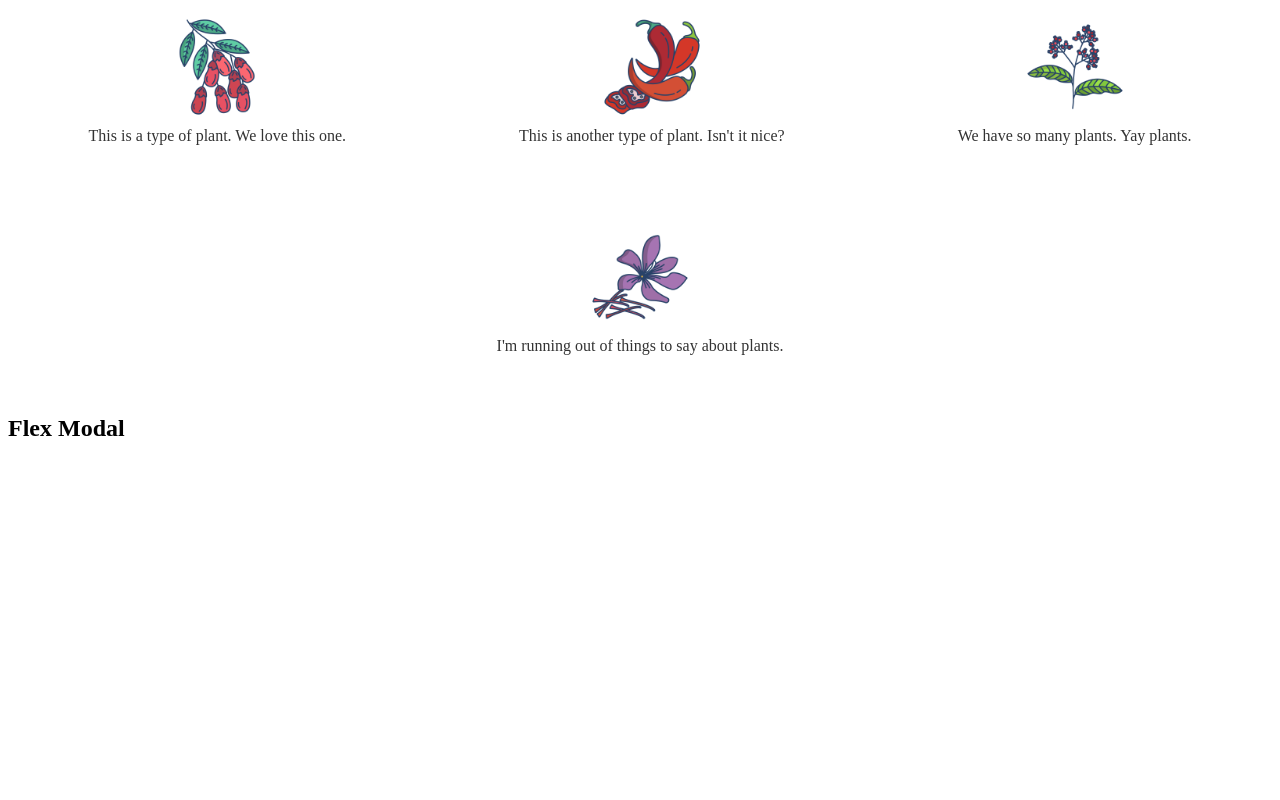
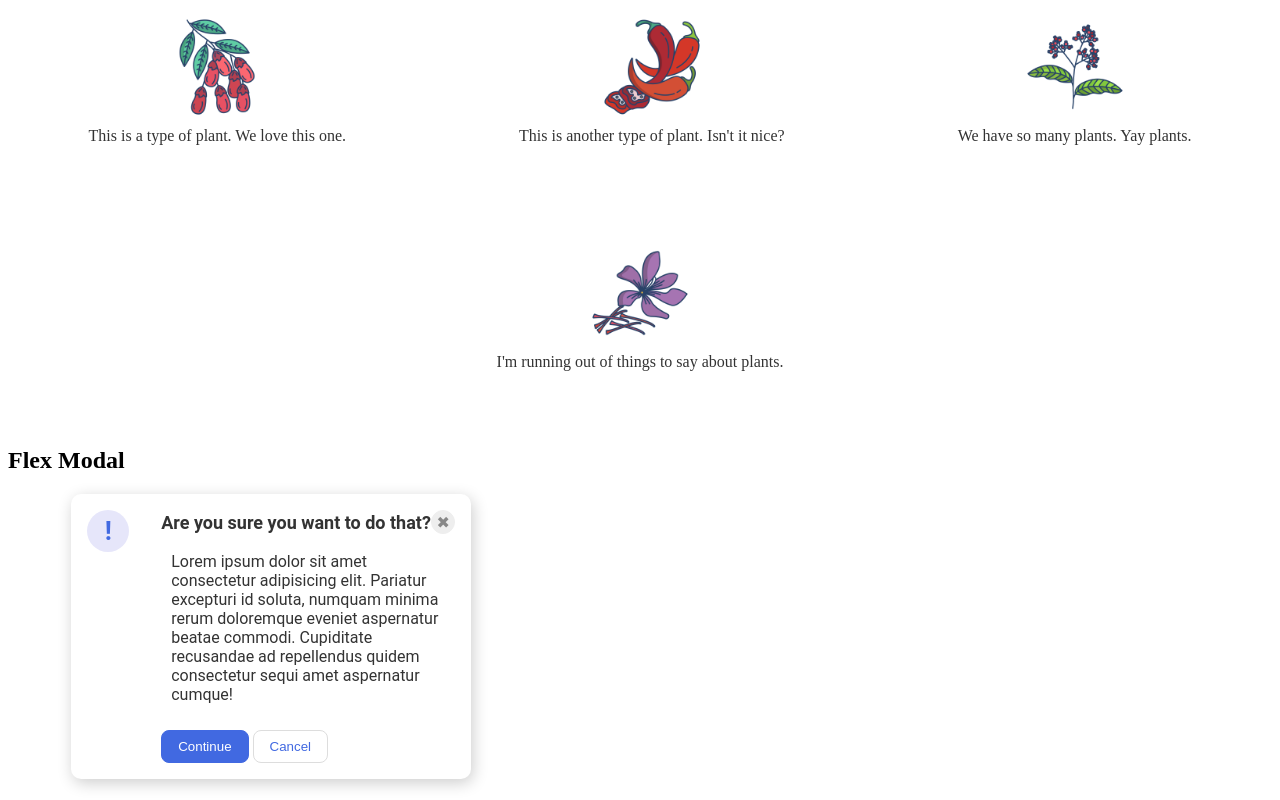
Before and after one commit to tejaun/exploring-css-flex, a plain HTML site: page index.html in a window 1280 px wide. Shown: the part 1144-1944 px from the top of the page. Before the commit the page ends 1605 px from the top, so only its background shows below. Drawn offline with Linux system fonts and the light colour scheme.

Commit message:
Added Modal exercise.

```diff
--- a/index.html
+++ b/index.html
@@ -105,7 +105,25 @@
     </div>
 
     <h2>Flex Modal</h2>
-    <p></p>
+    <section class="flex-modal">
+      <div class="modal">
+        <div class="icon">!</div>
+        <div class="container">
+          <div class="modal-header">
+            Are you sure you want to do that?
+            <button class="close-button">✖</button>
+          </div>
+          <div class="text">
+            Lorem ipsum dolor sit amet consectetur adipisicing elit. Pariatur
+            excepturi id soluta, numquam minima rerum doloremque eveniet
+            aspernatur beatae commodi. Cupiditate recusandae ad repellendus
+            quidem consectetur sequi amet aspernatur cumque!
+          </div>
+          <button class="continue">Continue</button>
+          <button class="cancel">Cancel</button>
+        </div>
+      </div>
+    </section>
   </body>
 
   <footer></footer>
--- a/style.css
+++ b/style.css
@@ -176,3 +176,109 @@ img {
   color: #333;
   padding: 10px;
 }
+
+/* ------------------------- */
+/* Flex Modal Section */
+/* ------------------------- */
+
+.flex-modal{
+  font-family: Roboto, sans-serif;
+  margin: 5%;
+  background: #aaa;
+  color: #333;
+  display: flex;
+  align-items: center;
+  justify-content: center;
+  height: 25vh;
+  width: 50vh;
+
+}
+
+.modal {
+  background: white;
+  width: 480px;
+  border-radius: 10px;
+  box-shadow: 2px 4px 16px rgba(0,0,0,.2);
+  display: flex;
+  padding: 24px;
+  gap: 16px;
+  align-items: flex-start;
+}
+
+.icon {
+  color: royalblue;
+  font-size: 26px;
+  font-weight: 700;
+  background: lavender;
+  width: 42px;
+  height: 42px;
+  border-radius: 50%;
+  display: flex;
+  align-items: center;
+  justify-content: center;
+  flex-shrink: 0;
+  margin-right: 16px;
+}
+
+container {
+  flex: 1;
+}
+
+.close-button {
+  background: #eee;
+  border-radius: 50%;
+  color: #888;
+  font-weight: 400;
+  font-size: 16px;
+  height: 24px;
+  width: 24px;
+  display: flex;
+  align-items: center;
+  justify-content: center;
+  border: 1px solid #eee;
+  padding: 0;
+}
+
+button {
+  cursor: pointer;
+  padding: 8px 16px;
+  border-radius: 8px;
+}
+
+button.continue {
+  background: royalblue;
+  border: 1px solid royalblue;
+  color: white;
+}
+
+button.cancel {
+  background: white;
+  border: 1px solid #ddd;
+  color: royalblue;
+  margin-right: 8px;
+}
+
+.modal {
+  display: flex;
+  gap: 16px;
+  padding: 16px;
+}
+
+.icon {
+  flex-shrink: 0;
+}
+
+.modal-header {
+  display: flex;
+  align-items: center;
+  justify-content: space-between;
+  font-size: 18px;
+  font-weight: 700;
+  margin-bottom: 8px;
+  width: 100%;
+}
+
+.text {
+  margin-bottom: 16px;
+  text-align: left;
+}
```
Lines whose indentation alone changed are shown as unchanged.
